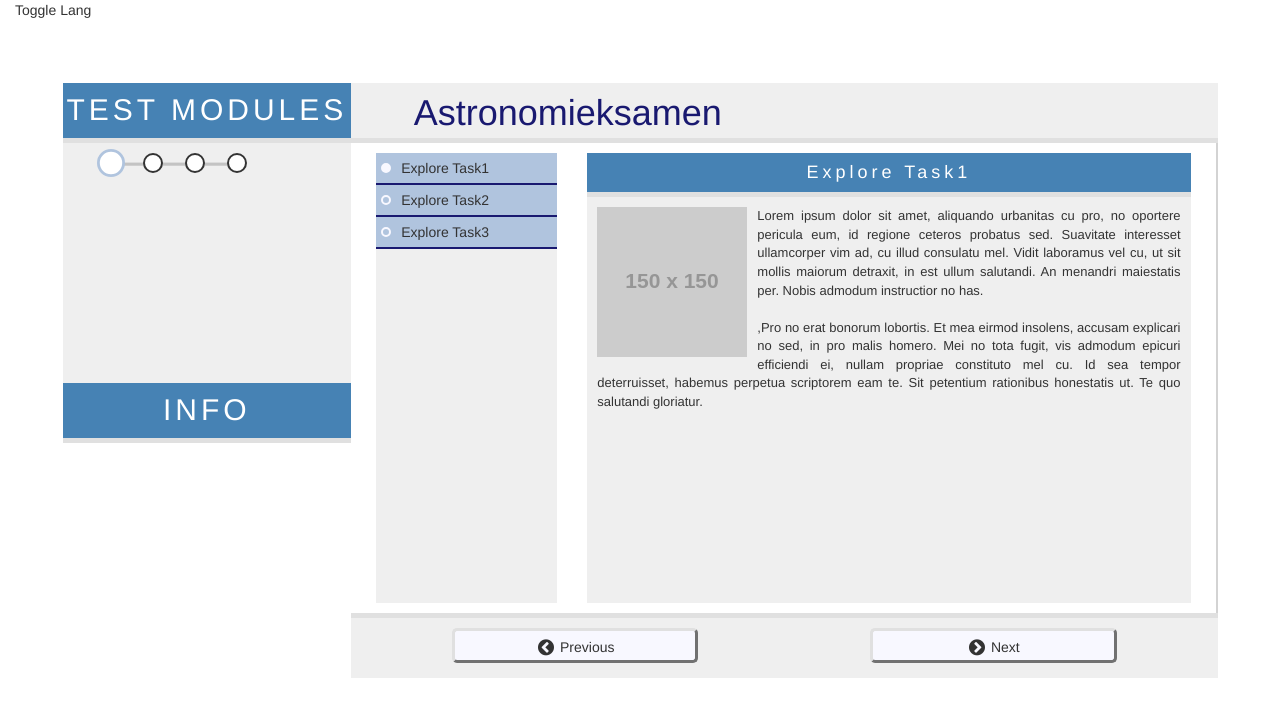
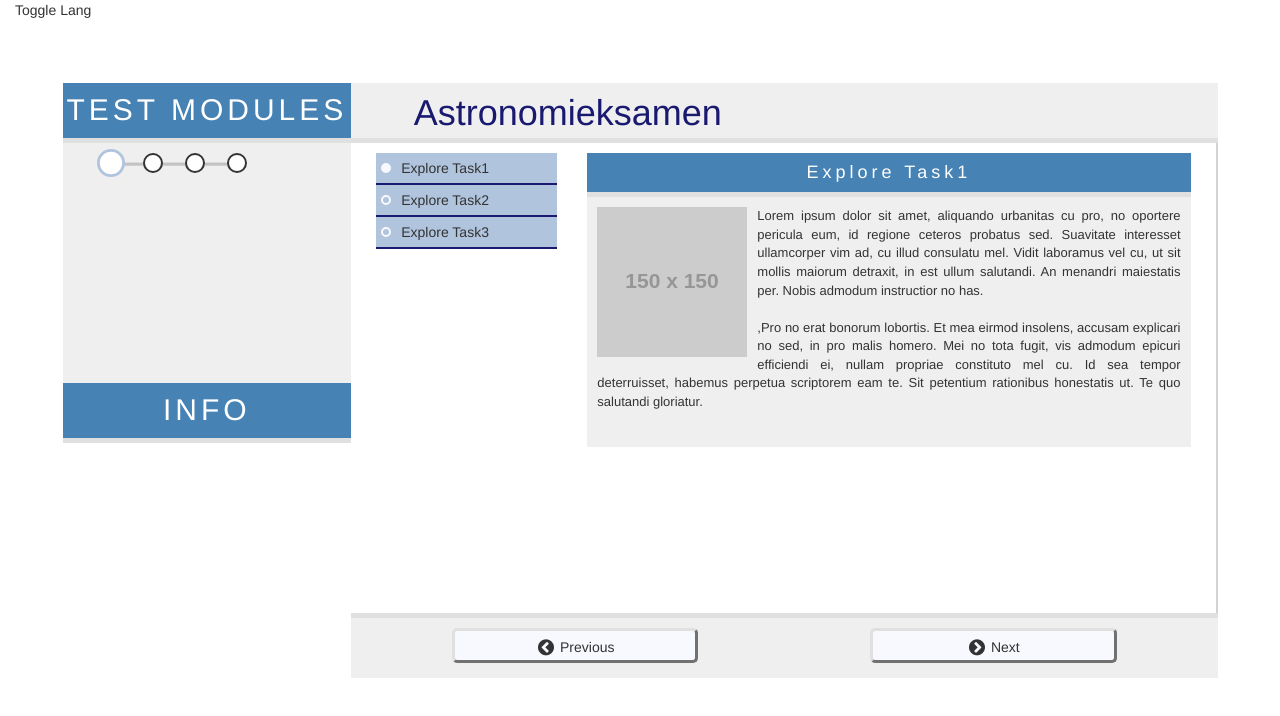
Before and after one commit to jstruthers/apropos_netkurs, a website: page src/index.html in a window 1280 px wide. Drawn offline with nearby package versions, Linux system fonts and the light colour scheme; files that its build step writes are made by us from their sources; placeholder pictures from the web are drawn by us.

Commit message:
Fix formatting issues with explore and standard tasks

```diff
--- a/src/index.js
+++ b/src/index.js
@@ -1183,17 +1183,21 @@ function Standard(storeTask, taskId)
 Standard.prototype.init = function()
 {
   var $task = $('<div class="task task_' + this.taskId + ' standard"></div>'),
-      $header = $('<h4 class="title sub-header">' + this.storeTask.options[0].title + '</h4>'),
-      $content = $('<div class="col-xs-12"><div class="content">'
+      $header =
+      $content = $;
+
+  return $task.append(
+    $('<h4 class="title sub-header">' + this.storeTask.options[0].title + '</h4>'),
+    $('<div class="content">'
         + ' <img'
           + ' src="http://placehold.it/' + this.img.w + 'x' + this.img.h + '"'
           + ' width="' + this.img.w + '"'
           + ' height="' + this.img.h + '"'
           + ' alt="' + this.img.alt + '" />'
-        + '<p>' + ( typeof this.text === 'string'
-            ? this.text : this.text.map(function(t) {return t + '<br /><br />'} )) + '</p></div></div>');
-
-  return $task.append($header, store.$row(1).append( $content ));
+        + '<p>' + ( typeof this.text === 'string' ? this.text : this.text.map(function(t) {return t + '<br /><br />'} ))
+        + '</p></div></div>'
+      )
+    );
 };
 
 /************************************************************************************************************************
@@ -1269,8 +1273,8 @@ Explore.prototype.buildOption = function(o, i)
 Explore.prototype.init = function()
 {
   var $task = $('<div class="task task_' + this.taskId + ' explore"><div class="row"></div></div>');
-      $left = $('<div class="col-xs-3"><ul class="menu"></ul></div>'),
-      $right = $('<div class="col-xs-9"><div class="content"></div></div>');
+      $left = $('<div class="col-sm-3 col-xs-12"><ul class="menu"></ul></div>'),
+      $right = $('<div class="col-sm-9 col-xs-12"><div class="content"></div></div>');
 
   this.options = this.storeTask.options.map(function(o, i) {
     var opt = this.buildOption(o, i);
--- a/src/index.less
+++ b/src/index.less
@@ -873,28 +873,23 @@
   padding: 10px;
 }
 
-.random-test-main-content .task.explore .row,
-.random-test-main-content .task.standard .row
+.random-test-main-content .task.standard .content
 {
-  height: 100%;
+  position: absolute;
+  top: 60px;
+  right: 10px;
+  bottom: 10px;
+  left: 10px;
+  background-color: @light-gray;
 }
 
-.random-test-main-content .task.explore .row > div,
-.random-test-main-content .task.standard .row > div
+.random-test-main-content .task.explore p
 {
-  height: 100%;
-}
-
-.random-test-main-content .task.explore .content,
-.random-test-main-content .task.standard .content
-{
-  height: 100%;
   background-color: @light-gray;
 }
 
 .random-test-main-content .task.explore .menu
 {
-  height: 100%;
   list-style: none;
   background-color: @light-gray;
 }
```
